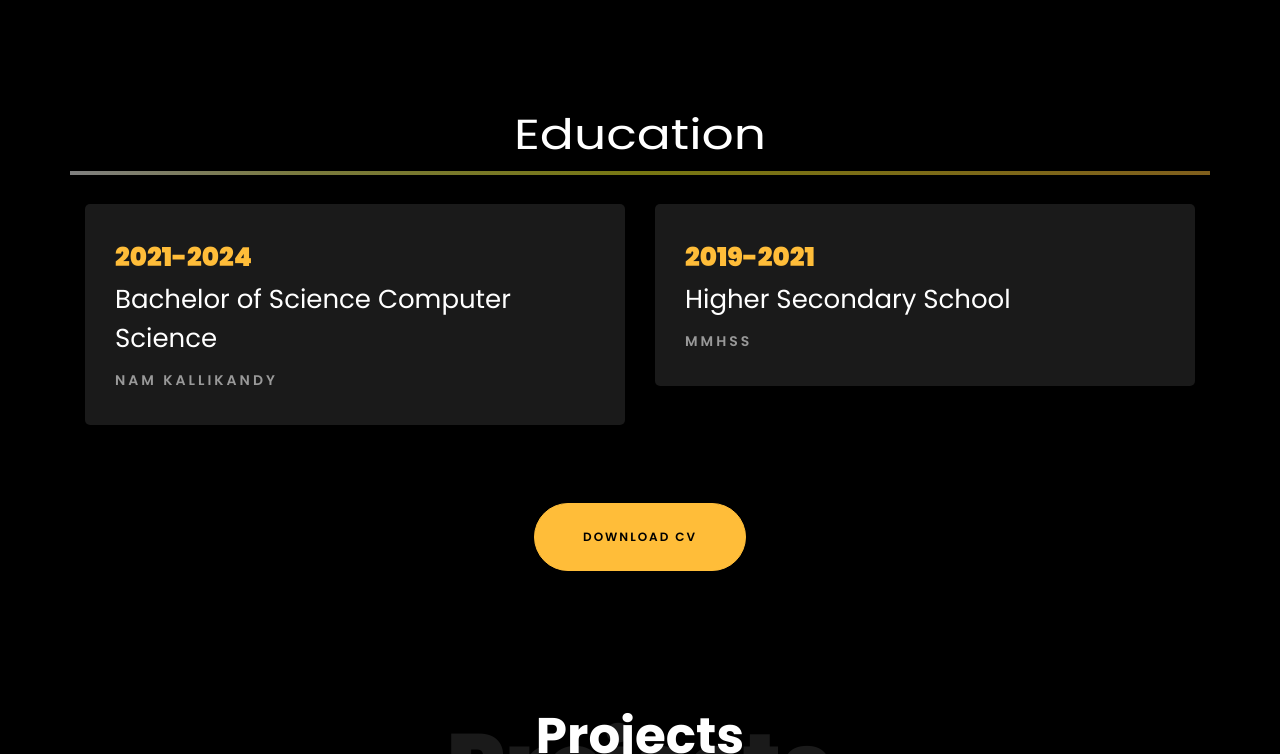
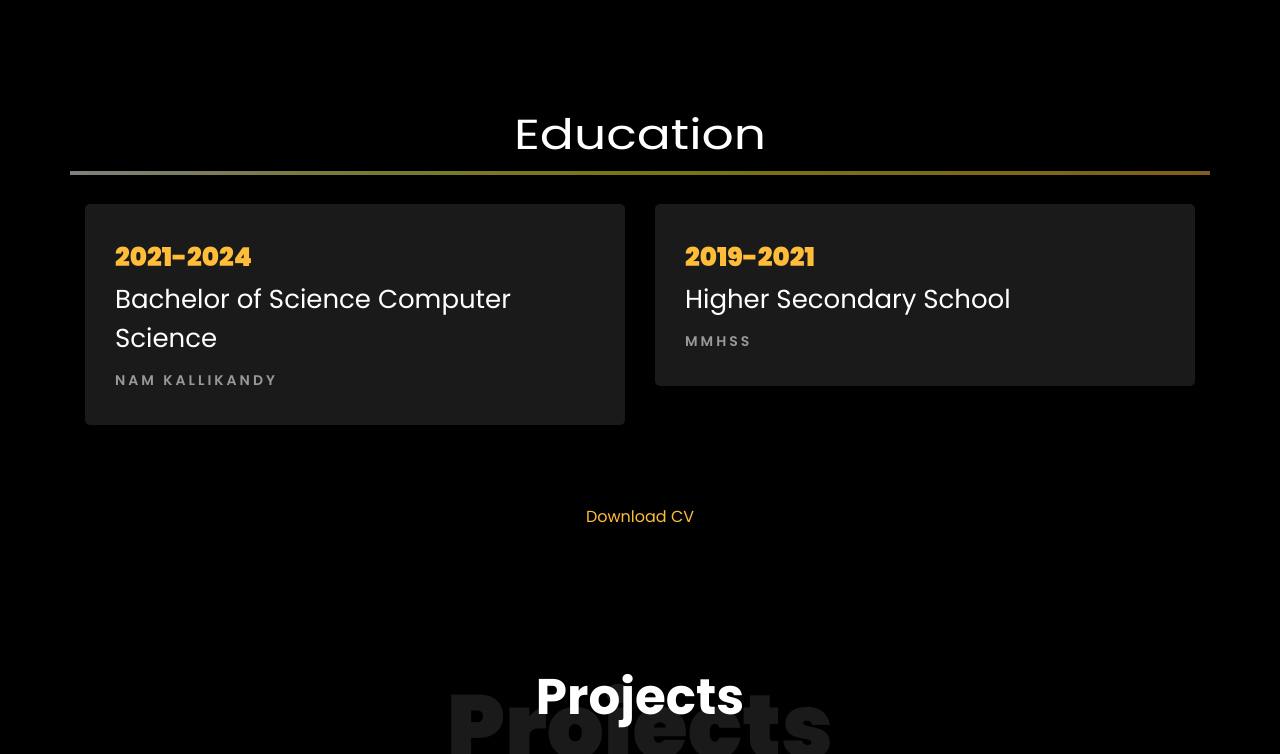
Before and after one commit to nachu46/nazuk46.github.io, a plain HTML site: page index.html in a window 1280 px wide. Shown: the part 2046-2800 px from the top of the page. Drawn offline with Linux system fonts and the light colour scheme; files whose address does not match are found by name.

Commit message:
Update index.html

```diff
--- a/index.html
+++ b/index.html
@@ -392,7 +392,7 @@
 
     		<div class="row justify-content-center mt-5">
     			<div class="col-md-6 text-center ftco-animate">
-    				<p><a href="https://docs.google.com/document/d/1sSb7SRVoHNKp44blU9UYyzFH0f658EnEIspfSeVM5G0/edit?usp=sharing" class="btn btn-primary py-4 px-5">Download CV</a></p>
+    				<p><a href="https://drive.google.com/file/d/1fEeMVG0hF-mO3Gn_g7EN6b39aLPcQkeL/view?usp=drive_link">Download CV</a></p>
     			</div>
     		</div>
     	</div>
```
